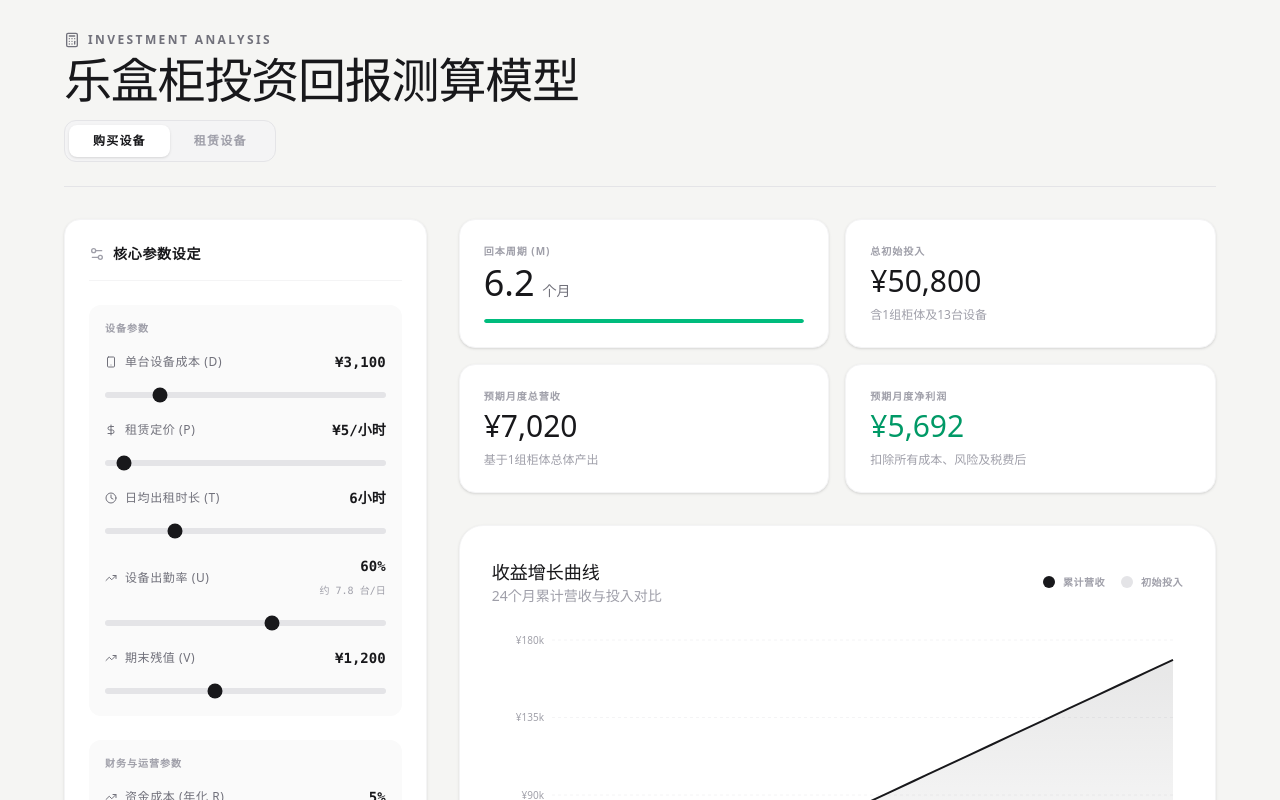
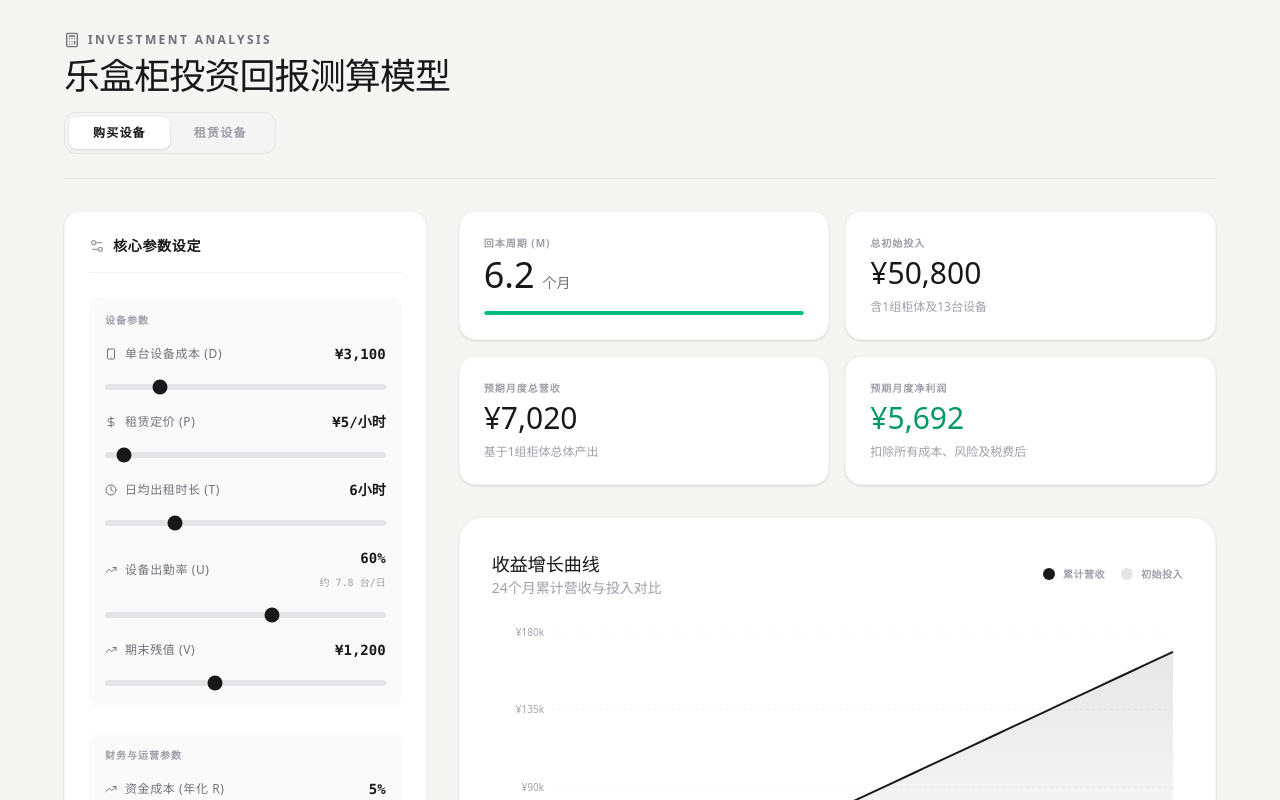
Before and after one commit to owocow/lebox-roi, a React (Vite) app: page / in a window 1280 px wide. Shown: the top 800 px of the page. Built offline with nearby package versions, Linux system fonts and the light colour scheme.

Commit message:
feat: Adjust main heading font size
Reduce the font size of the main application heading "乐盒柜投资回报测算模型" from `text-4xl md:text-5xl` to `text-3xl md:text-4xl` to improve visual balance on smaller screens.

```diff
--- a/src/App.tsx
+++ b/src/App.tsx
@@ -163,7 +163,7 @@ export default function App() {
                 <Calculator className="w-4 h-4" />
                 <span className="text-xs font-bold uppercase tracking-[0.2em]">Investment Analysis</span>
               </div>
-              <h1 className="text-4xl md:text-5xl font-light tracking-tight text-zinc-900">
+              <h1 className="text-3xl md:text-4xl font-light tracking-tight text-zinc-900">
                 乐盒柜投资回报测算模型
               </h1>
             </div>
```
